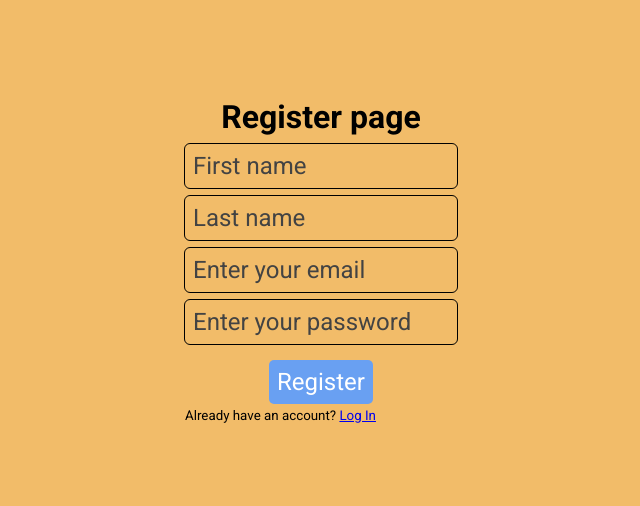
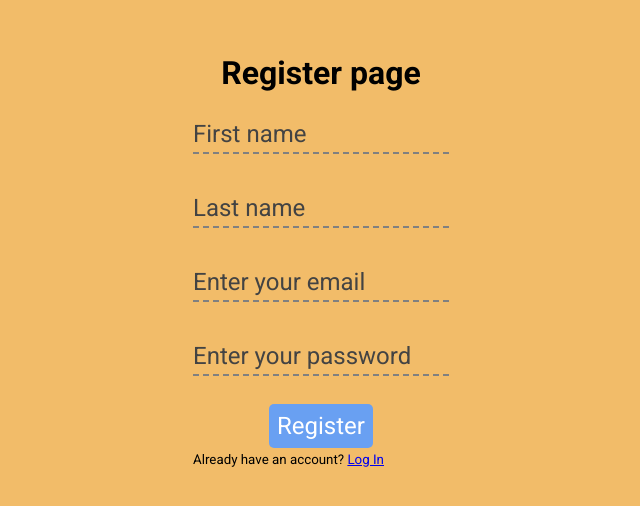
Before and after one commit to N1tingale/Year2Year, a React (Vite) app in the folder frontend/: page /signup in a window 1280 px wide. Shown: the part 140-646 px from the top of the page, without its empty margins (319-959 px from the left). Built offline with nearby package versions, Linux system fonts and the light colour scheme.

Commit message:
improved login/register design

```diff
--- a/frontend/src/pages/Login/Login.scss
+++ b/frontend/src/pages/Login/Login.scss
@@ -18,19 +18,36 @@
         .header {
             font-size: 2.5rem;
         }
+
         .input-box {
             border: none;
-            outline: 1px solid black;
-            margin-top: 0.5rem;
-            padding: 0.5rem;
-            border-radius: 5px;
+            border-bottom: 2px dashed gray;
+            margin-top: 0.75rem;
+            margin-bottom: 0.75rem;
+            padding-top: 1rem;
+            padding-bottom: 0.25rem;
             background-color: inherit;
             font-size: 1.5rem;
             width: 20vw;
+
             &::placeholder {
                 color: #434343;
+                transition: transform 0.3s ease-out, font-size 0.3s ease-out;
+                transform: translateY(0);
+                font-size: 1.5rem;
+            }
+
+            &:focus {
+                outline: none;
+
+                &::placeholder {
+                    transform: translateY(-1.75rem);
+                    transition: transform 0.3s ease-out, font-size 0.3s ease-out;
+                    font-size: 0.75rem;
+                }
             }
         }
+
         .login-button {
             border: none;
             outline: none;
@@ -40,14 +57,15 @@
             color: white;
             font-size: 1.5rem;
             background-color: $complementary;
+
             &:hover {
                 cursor: pointer;
             }
         }
+
         .small-text {
             margin-top: 0.25rem;
             align-self: flex-start;
         }
     }
-
 }
--- a/frontend/src/pages/SignUp/SignUp.scss
+++ b/frontend/src/pages/SignUp/SignUp.scss
@@ -20,15 +20,30 @@
         }
         .input-box {
             border: none;
-            outline: 1px solid black;
-            margin-top: 0.5rem;
-            padding: 0.5rem;
-            border-radius: 5px;
+            border-bottom: 2px dashed gray;
+            margin-top: 0.75rem;
+            margin-bottom: 0.75rem;
+            padding-top: 1rem;
+            padding-bottom: 0.25rem;
             background-color: inherit;
             font-size: 1.5rem;
             width: 20vw;
+
             &::placeholder {
                 color: #434343;
+                transition: transform 0.3s ease-out, font-size 0.3s ease-out;
+                transform: translateY(0);
+                font-size: 1.5rem;
+            }
+
+            &:focus {
+                outline: none;
+
+                &::placeholder {
+                    transform: translateY(-1.75rem);
+                    transition: transform 0.3s ease-out, font-size 0.3s ease-out;
+                    font-size: 0.75rem;
+                }
             }
         }
         .signup-button {
```
